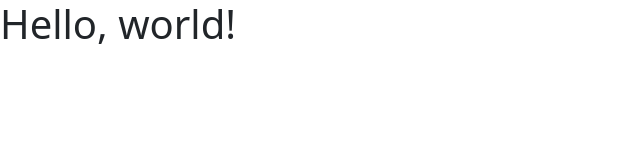
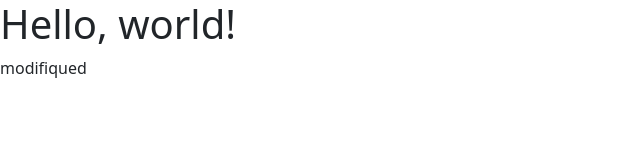
Before and after one commit to AugustovCruz/prueba_1, a plain HTML site: page index.html in a window 1280 px wide. Shown: the whole page, without its empty margins (0-640 px from the left). Drawn offline with nearby package versions, Linux system fonts and the light colour scheme.

Commit message:
agregue un parrafo

```diff
--- a/index.html
+++ b/index.html
@@ -10,4 +10,5 @@
     <h1>Hello, world!</h1>
     <script src="https://cdn.jsdelivr.net/npm/bootstrap@5.2.0/dist/js/bootstrap.bundle.min.js" integrity="sha384-A3rJD856KowSb7dwlZdYEkO39Gagi7vIsF0jrRAoQmDKKtQBHUuLZ9AsSv4jD4Xa" crossorigin="anonymous"></script>
   </body>
+  <p>modifiqued</p>
 </html>
```
